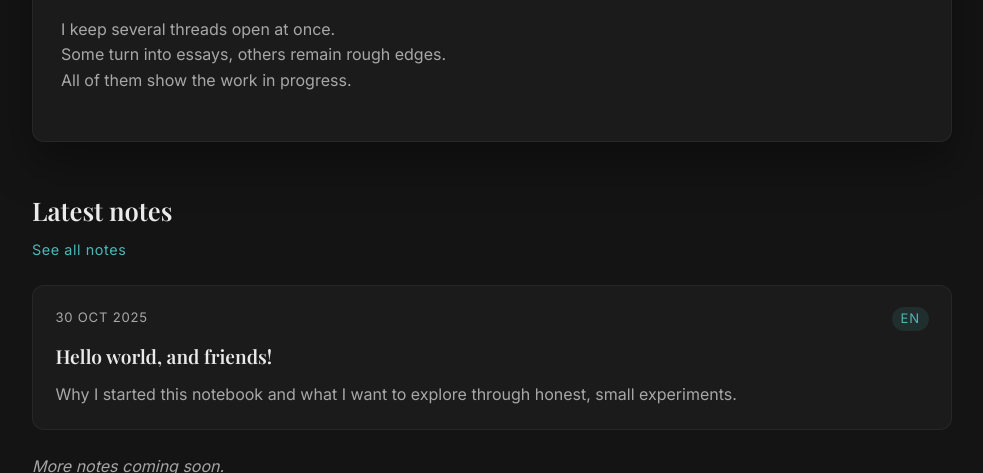
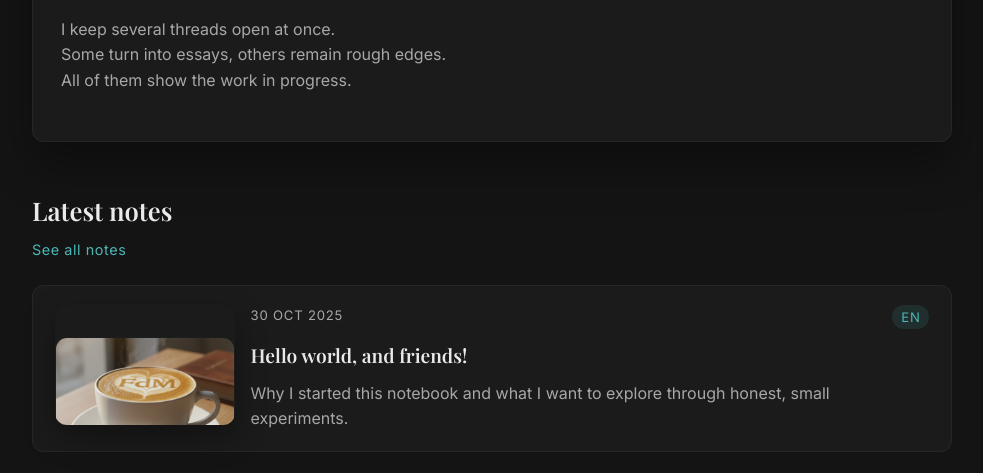
Before and after one commit to albertoferreirademelo/notes-on-tech, an Astro site: page / in a window 1280 px wide. Shown: the part 464-937 px from the top of the page, without its empty margins (148-1131 px from the left). Built offline with nearby package versions, Linux system fonts and the light colour scheme; Astro itself is replaced by a stand-in of ours.

Commit message:
Add note thumbnails to homepage and archive

```diff
--- a/src/pages/index.astro
+++ b/src/pages/index.astro
@@ -1,7 +1,6 @@
 ---
 import { getCollection } from 'astro:content';
 import PersonalLayout from '../layouts/PersonalLayout.astro';
-import NoteList from '../components/NoteList.astro';
 import ProjectCard from '../components/ProjectCard.astro';
 
 // Add new markdown entries in src/content/notes and src/content/projects to populate the sections below.
@@ -18,6 +17,11 @@ const latestProjects = allProjects.slice(0, 3);
 const base = import.meta.env.BASE_URL || '/';
 const normalizeBase = base === '/' ? '' : base.replace(/\/$/, '');
 const withBase = (path: string) => (path.startsWith('/') ? `${normalizeBase}${path}` : path);
+const resolveImage = (path?: string) => {
+  if (!path) return undefined;
+  if (/^https?:\/\//i.test(path)) return path;
+  return withBase(path);
+};
 ---
 <PersonalLayout title="Alberto Ferreira de Melo" description="Thoughts, experiments, and notes on technology and life.">
   <section class="intro card">
@@ -38,7 +42,36 @@ const withBase = (path: string) => (path.startsWith('/') ? `${normalizeBase}${pa
       <a href={withBase('/notes')} class="section-link">See all notes</a>
     </div>
     {latestNotes.length > 0 ? (
-      <NoteList notes={latestNotes} />
+      <ul class="note-list">
+        {latestNotes.map((note) => {
+          const formattedDate = note.data.pubDate.toLocaleDateString('en-GB', {
+            year: 'numeric',
+            month: 'short',
+            day: 'numeric',
+          });
+          const language = (note.data.lang ?? 'en').toUpperCase();
+          const imageUrl = resolveImage(note.data.image);
+          return (
+            <li class={{ 'note-card': true, 'note-card--with-image': Boolean(imageUrl) }}>
+              <a href={withBase(`/notes/${note.slug}/`)} class="note-card__link">
+                {imageUrl && (
+                  <div class="note-card__media" aria-hidden="true">
+                    <img src={imageUrl} alt="" loading="lazy" decoding="async" />
+                  </div>
+                )}
+                <div class="note-card__content">
+                  <header>
+                    <span class="note-card__date">{formattedDate}</span>
+                    <span class="note-card__lang">{language}</span>
+                  </header>
+                  <h3>{note.data.title}</h3>
+                  <p>{note.data.description}</p>
+                </div>
+              </a>
+            </li>
+          );
+        })}
+      </ul>
     ) : (
       <p class="empty">Notes will appear here as soon as I publish the first one.</p>
     )}
@@ -106,6 +139,107 @@ const withBase = (path: string) => (path.startsWith('/') ? `${normalizeBase}${pa
     font-size: 0.95rem;
   }
 
+  .note-list {
+    list-style: none;
+    margin: 0;
+    padding: 0;
+    display: grid;
+    gap: 1.25rem;
+  }
+
+  .note-card {
+    background: var(--color-surface);
+    border: 1px solid var(--color-border);
+    border-radius: var(--radius-lg);
+    transition: border-color var(--transition), transform var(--transition);
+  }
+
+  .note-card__link {
+    display: flex;
+    flex-direction: column;
+    gap: 1rem;
+    padding: 1.2rem 1.35rem;
+    color: inherit;
+  }
+
+  .note-card--with-image .note-card__link {
+    flex-direction: column;
+  }
+
+  .note-card__media {
+    position: relative;
+    overflow: hidden;
+    border-radius: 0.75rem;
+    width: min(100%, 200px);
+    max-width: 220px;
+    box-shadow: 0 12px 30px rgba(0, 0, 0, 0.35);
+  }
+
+  .note-card__media img {
+    display: block;
+    width: 100%;
+    height: 100%;
+    object-fit: cover;
+  }
+
+  .note-card__content {
+    display: grid;
+    gap: 0.65rem;
+  }
+
+  .note-card__content header {
+    display: flex;
+    justify-content: space-between;
+    gap: 0.75rem;
+    font-size: 0.82rem;
+    letter-spacing: 0.06em;
+    text-transform: uppercase;
+    color: var(--color-text-muted);
+  }
+
+  .note-card__lang {
+    background: rgba(76, 183, 181, 0.12);
+    color: var(--color-accent);
+    padding: 0.1rem 0.55rem;
+    border-radius: 999px;
+  }
+
+  .note-card__content h3 {
+    margin: 0;
+    font-family: var(--font-serif);
+    font-size: 1.2rem;
+  }
+
+  .note-card__content p {
+    margin: 0;
+    color: var(--color-text-muted);
+  }
+
+  .note-card:hover,
+  .note-card:focus-within {
+    border-color: rgba(76, 183, 181, 0.35);
+    transform: translateY(-2px);
+  }
+
+  @media (min-width: 640px) {
+    .note-card__link {
+      flex-direction: row;
+      align-items: center;
+    }
+
+    .note-card--with-image .note-card__link {
+      flex-direction: row;
+      align-items: stretch;
+    }
+
+    .note-card__media {
+      flex: 0 0 180px;
+      max-width: 180px;
+      width: 180px;
+      height: 120px;
+    }
+  }
+
   .project-grid {
     display: grid;
     gap: 1.5rem;
--- a/src/pages/notes/index.astro
+++ b/src/pages/notes/index.astro
@@ -19,6 +19,11 @@ const years = Array.from(notesByYear.keys()).sort((a, b) => b - a);
 const base = import.meta.env.BASE_URL || '/';
 const normalizeBase = base === '/' ? '' : base.replace(/\/$/, '');
 const withBase = (path: string) => (path.startsWith('/') ? `${normalizeBase}${path}` : path);
+const resolveImage = (path?: string) => {
+  if (!path) return undefined;
+  if (/^https?:\/\//i.test(path)) return path;
+  return withBase(path);
+};
 ---
 <PersonalLayout title="Notes archive | Alberto Ferreira de Melo" description="All notes, experiments, and reflections in one place.">
   <section class="intro card">
@@ -50,18 +55,27 @@ const withBase = (path: string) => (path.startsWith('/') ? `${normalizeBase}${pa
                   day: 'numeric',
                 });
                 const language = (note.data.lang ?? 'en').toUpperCase();
+                const imageUrl = resolveImage(note.data.image);
                 return (
                   <li
                     data-title={note.data.title.toLowerCase()}
                     data-description={note.data.description.toLowerCase()}
+                    class={{ 'note-item': true, 'note-item--with-image': Boolean(imageUrl) }}
                   >
-                    <a href={withBase(`/notes/${note.slug}/`)}>
+                    <a href={withBase(`/notes/${note.slug}/`)} class="note-item__link">
+                      {imageUrl && (
+                        <div class="note-item__media" aria-hidden="true">
+                          <img src={imageUrl} alt="" loading="lazy" decoding="async" />
+                        </div>
+                      )}
+                      <div class="note-item__content">
                         <p class="note-meta">
                           <span>{formattedDate}</span>
                           <span class="note-lang">{language}</span>
                         </p>
                         <h4>{note.data.title}</h4>
                         <p>{note.data.description}</p>
+                      </div>
                     </a>
                   </li>
                 );
@@ -191,24 +205,46 @@ const withBase = (path: string) => (path.startsWith('/') ? `${normalizeBase}${pa
     gap: 1.2rem;
   }
 
-  li {
+  .note-item {
     background: #1b1b1b;
     border: 1px solid var(--color-border);
     border-radius: var(--radius-lg);
     transition: border-color var(--transition), transform var(--transition);
   }
 
-  li:hover,
-  li:focus-within {
+  .note-item:hover,
+  .note-item:focus-within {
     border-color: rgba(76, 183, 181, 0.35);
     transform: translateY(-2px);
   }
 
-  a {
+  .note-item__link {
+    display: flex;
+    flex-direction: column;
+    gap: 0.9rem;
+    padding: 1.25rem 1.4rem;
+    color: inherit;
+  }
+
+  .note-item__media {
+    position: relative;
+    overflow: hidden;
+    border-radius: 0.75rem;
+    width: min(100%, 200px);
+    max-width: 220px;
+    box-shadow: 0 12px 30px rgba(0, 0, 0, 0.35);
+  }
+
+  .note-item__media img {
+    display: block;
+    width: 100%;
+    height: 100%;
+    object-fit: cover;
+  }
+
+  .note-item__content {
     display: grid;
     gap: 0.55rem;
-    padding: 1.25rem 1.4rem;
-    color: inherit;
   }
 
   .note-meta {
@@ -234,9 +270,23 @@ const withBase = (path: string) => (path.startsWith('/') ? `${normalizeBase}${pa
     font-size: 1.2rem;
   }
 
-  li p:last-child {
+  .note-item__content p:last-child {
     margin: 0;
     color: var(--color-text-muted);
+  }
+
+  @media (min-width: 640px) {
+    .note-item__link {
+      flex-direction: row;
+      align-items: center;
+    }
+
+    .note-item__media {
+      flex: 0 0 180px;
+      max-width: 180px;
+      width: 180px;
+      height: 120px;
+    }
   }
 
   .notes-empty {
```
Lines whose indentation alone changed are shown as unchanged.
